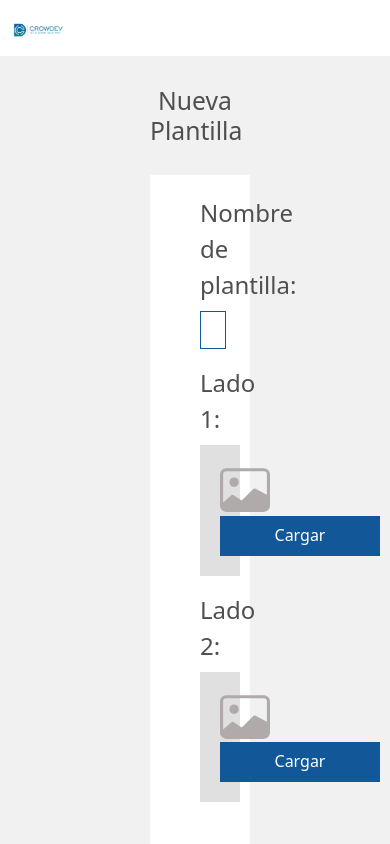
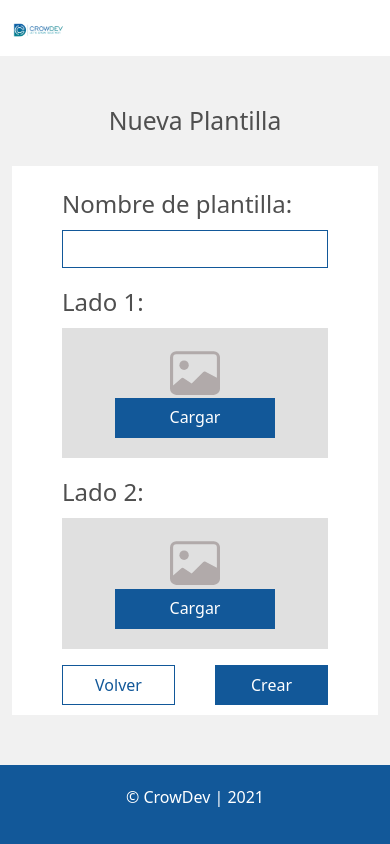
Before and after one commit to jossHD/Certificados, an Angular app: page / in a window 390 px wide. Shown: the top 844 px of the page. Built offline with nearby package versions, Linux system fonts and the light colour scheme.

Commit message:
Actualización de nueva plantilla en responsive

```diff
--- a/src/app/components/nueva-plantilla/nueva-plantilla.component.css
+++ b/src/app/components/nueva-plantilla/nueva-plantilla.component.css
@@ -1,13 +1,11 @@
-.formulario {
-    margin-left: 150px;
-    margin-top: 30px;
-    margin-right: 150px;
-    margin-bottom: 60px;
-}
-
 .titulo {
     text-align: center;
     color: #4F4F4F;
+}
+
+.formulario {
+    margin-top: 50px;
+    margin-bottom: 50px;
 }
 
 .cuadro {
@@ -17,12 +15,12 @@
 }
 
 .datos {
-    padding: 50px;
     padding-top: 20px;
     color: #4f4f4f;
     font-weight: 350;
     font-size: 24px;
     padding-bottom: 10px;
+    padding: 50px;
 }
 
 .lados {
@@ -45,7 +43,7 @@
     height: 40px;
     border-radius: 0%;
     color: #125899;
-    margin: 40px;
+    margin-right: 40px;
 }
 
 .botones {
@@ -75,3 +73,18 @@ label .mi-archivo {
     width: fit-content;
     text-align: center;
 }
+
+.derecha {
+    display: flex;
+    flex-direction: row-reverse;
+}
+
+@media screen and (max-width:900px) {
+    .datos {
+        padding-top: 20px;
+        color: #4f4f4f;
+        font-weight: 350;
+        font-size: 24px;
+        padding-bottom: 10px;
+    }
+}
--- a/src/app/components/nueva-plantilla/nueva-plantilla.component.html
+++ b/src/app/components/nueva-plantilla/nueva-plantilla.component.html
@@ -1,10 +1,9 @@
-<body>
-    <div class="formulario">
+<div class="container formulario">
     <div class="titulo">
         <h2>Nueva Plantilla</h2>
     </div>
-
-        <div class=" datos bg-white" style="margin-top:30px;">
+    <form name="subida-imagenes" type="POST">
+        <div class="datos container bg-white" style="margin-top:30px;">
             <div class=" nombre mb-3">
                 <label for="nombre" class="form-label textos">Nombre de plantilla:</label>
                 <input type="text" class="cuadro form-control" id="nombre">
@@ -41,19 +40,15 @@
                       </label>
                 </div>
             </div>
-            <div class="row">
-                <div class="col-md-6">
-                </div>
-                <div class=" botones col-md-6">
-                    <form name="subida-imagenes" type="POST">
+            <div class="derecha">
+                <input type="submit" class="btn btn-azul" name="subir-imagen" value="Crear" />
                 <input type="button" class="btn btn-azul-outline" onclick="history.back()" name="volver" value="Volver" />
-                        <input type="submit" class="btn btn-azul" name="subir-imagen" value="Crear" />
-                    </form>
-                </div>
             </div>
 
         </div>
+    </form>
 </div>
+
 <script type="application/javascript">
     jQuery('input[type=file]').change(function() {
         var filename = jQuery(this).val().split('\\').pop();
@@ -64,4 +59,3 @@
         jQuery('span.' + idname).next().find('span').html(filename);
     });
 </script>
-</body>
```
Lines whose indentation alone changed are shown as unchanged.
